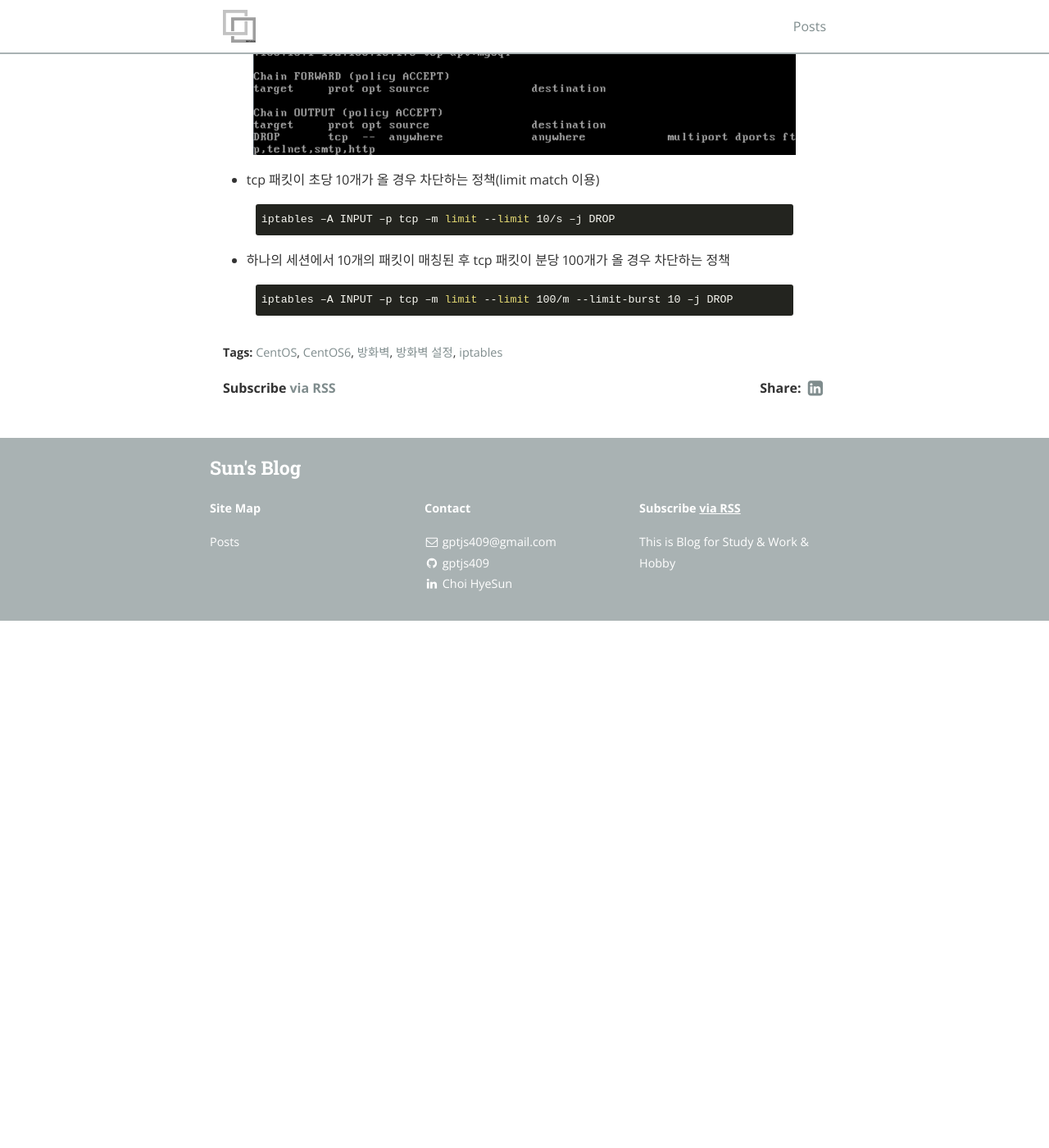
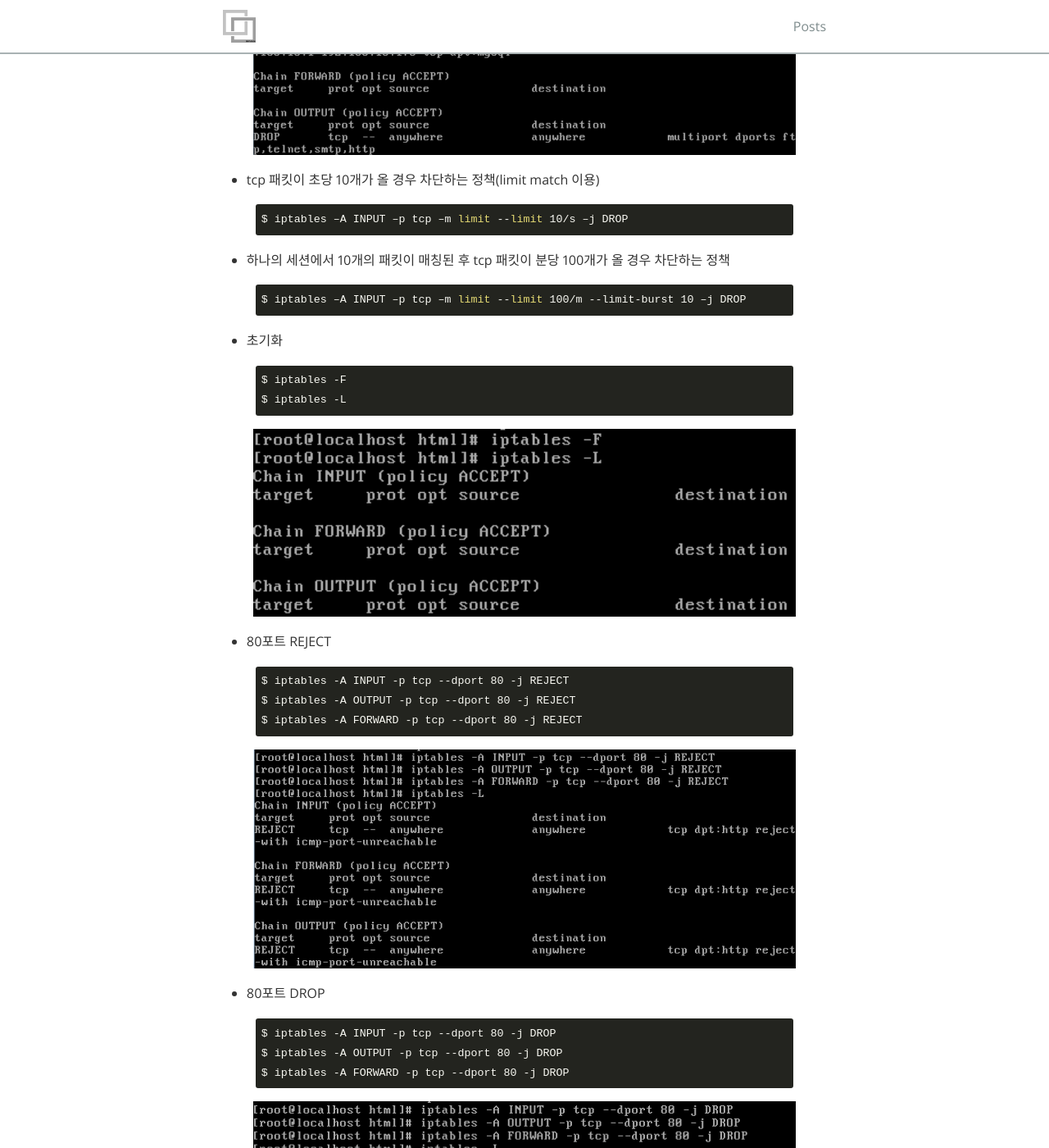
Before and after one commit to gptjs409/gptjs409.github.io, a Jekyll site: the page built from _posts/infra/2016-09-06-iptables.md, in a window 1280 px wide and 1400 px high, scrolled down 8400 px. Shown: the whole window at 82% size. Built offline with Jekyll 4.4.1, drawn with Linux system fonts in a browser that asks for light colours; nearby versions of some CDN libraries; before the commit the page ends 9157 px from its top, so only the background shows below that.

Commit message:
Update 2016-09-06-iptables.md

```diff
--- a/_posts/infra/2016-09-06-iptables.md
+++ b/_posts/infra/2016-09-06-iptables.md
@@ -314,11 +314,40 @@ $ iptables –A INPUT –p tcp –m iprange --src-range 192.168.10.1-192.168.10.
 - tcp 패킷이 초당 10개가 올 경우 차단하는 정책(limit match 이용)
 
 {% highlight bash %}
-iptables –A INPUT –p tcp –m limit --limit 10/s –j DROP
+$ iptables –A INPUT –p tcp –m limit --limit 10/s –j DROP
 {% endhighlight %}
 
 - 하나의 세션에서 10개의 패킷이 매칭된 후 tcp 패킷이 분당 100개가 올 경우 차단하는 정책
 
 {% highlight bash %}
-iptables –A INPUT –p tcp –m limit --limit 100/m --limit-burst 10 –j DROP
+$ iptables –A INPUT –p tcp –m limit --limit 100/m --limit-burst 10 –j DROP
 {% endhighlight %}
+
+- 초기화
+
+{% highlight bash %}
+$ iptables -F
+$ iptables -L
+{% endhighlight %}
+
+![image](/img/2016-09-06/iptables-008-iptables7.png)
+
+- 80포트 REJECT
+
+{% highlight bash %}
+$ iptables -A INPUT -p tcp --dport 80 -j REJECT
+$ iptables -A OUTPUT -p tcp --dport 80 -j REJECT
+$ iptables -A FORWARD -p tcp --dport 80 -j REJECT
+{% endhighlight %}
+
+![image](/img/2016-09-06/iptables-009-iptables8.png)
+
+- 80포트 DROP
+
+{% highlight bash %}
+$ iptables -A INPUT -p tcp --dport 80 -j DROP
+$ iptables -A OUTPUT -p tcp --dport 80 -j DROP
+$ iptables -A FORWARD -p tcp --dport 80 -j DROP
+{% endhighlight %}
+
+![image](/img/2016-09-06/iptables-010-iptables9.png)
```
